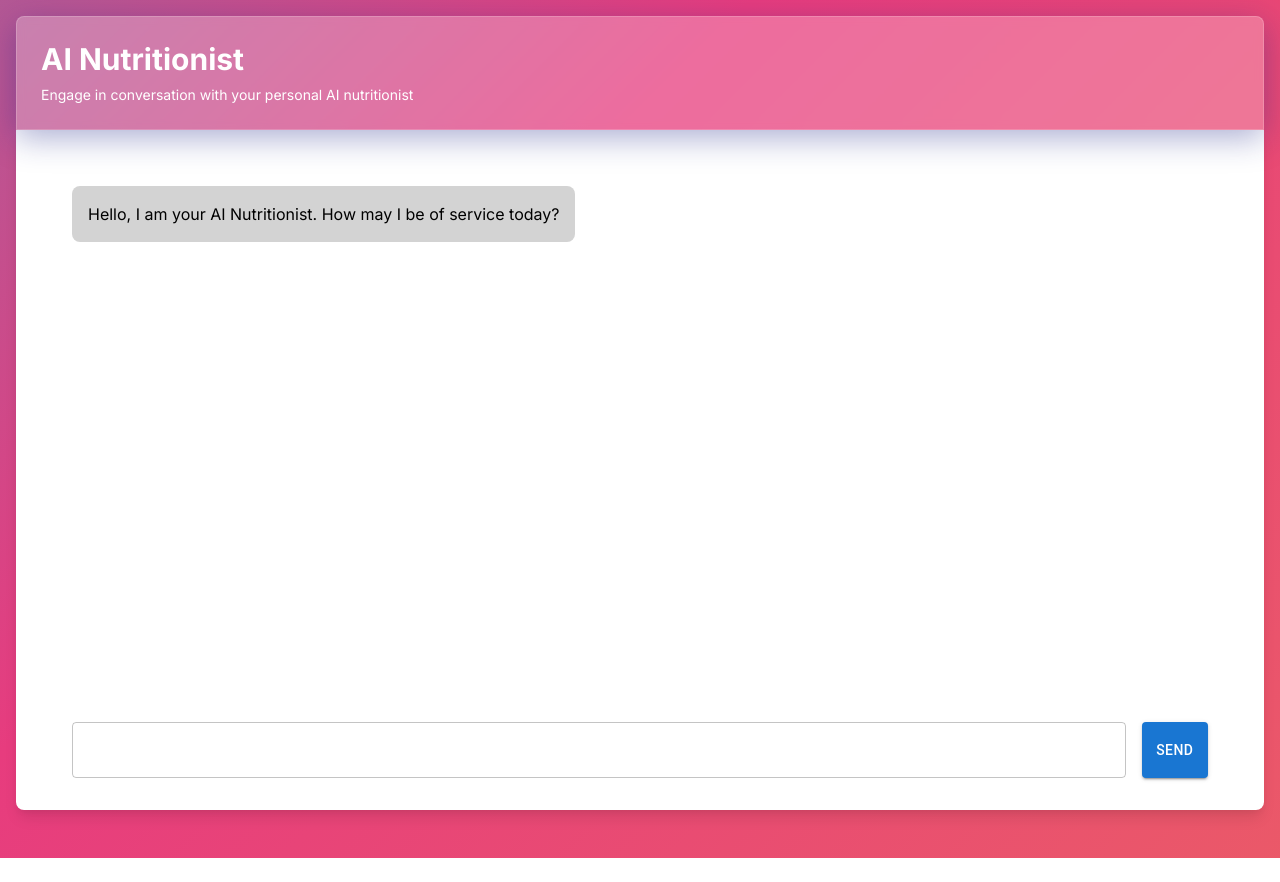
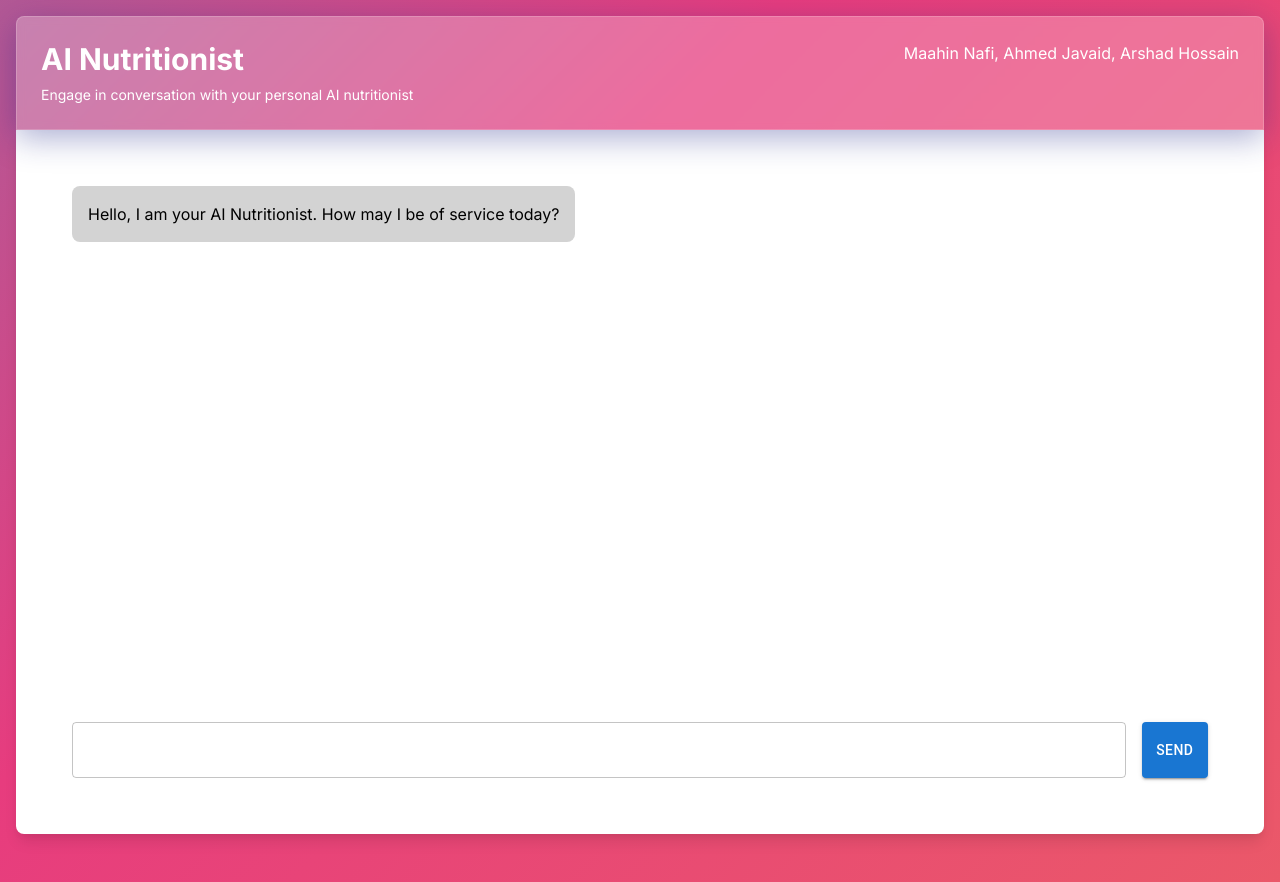
Before and after one commit to Arshinred/Ai_Customer_Service, a Next.js app: page / in a window 1280 px wide. Before the commit the page ends 858 px from the top, so only its background shows below. Built offline with nearby package versions, Linux system fonts and the light colour scheme.

Commit message:
Updated layout.js
Added names and hyperlink feature

```diff
--- a/app/layout.js
+++ b/app/layout.js
@@ -17,9 +17,7 @@ export default function RootLayout({ children }) {
           rel="stylesheet"
         />
         <style>{`
-          main {
-            height: 85vh;
-          }
+
           @keyframes gradientBG {
             0% { background-position: 0% 50%; }
             50% { background-position: 100% 50%; }
@@ -56,7 +54,14 @@ export default function RootLayout({ children }) {
       <body className={`${inter.className} min-h-screen animate-gradient`} style={{ overflow: 'hidden' }}>
         <div className="container mx-auto p-4">
           <header className="glass-effect text-white p-6 rounded-t-lg animate-fade-in">
-            <h1 className="text-3xl font-bold text-white-500">AI Nutritionist</h1>
+            <div className='top'>
+            <h1 className="text-3xl font-bold text-white-500" >AI Nutritionist</h1>
+            <p>
+              <a href="https://github.com/maahinNafi" target="_blank"> Maahin Nafi</a>,
+              <a href="https://github.com/ajavaid7111" target="_blank"> Ahmed Javaid</a>,
+              <a href="https://github.com/Arshinred" target="_blank"> Arshad Hossain</a>
+            </p>
+            </div>
             <p className="mt-2 text-sm">Engage in conversation with your personal AI nutritionist</p>
           </header>
           <main className="bg-white p-8 rounded-b-lg shadow-lg animate-slide-up">
```
